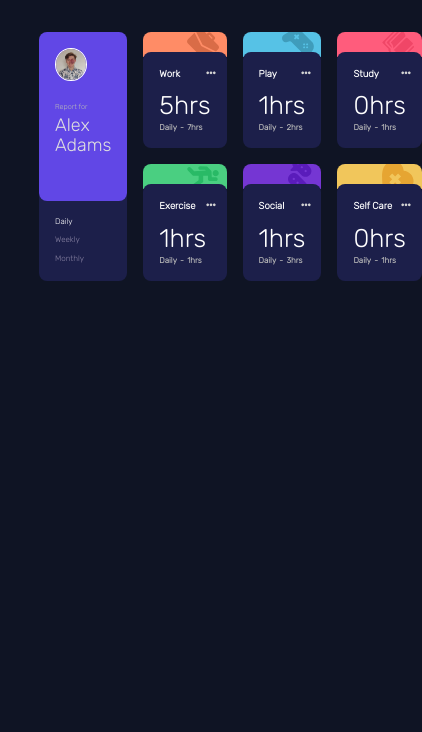
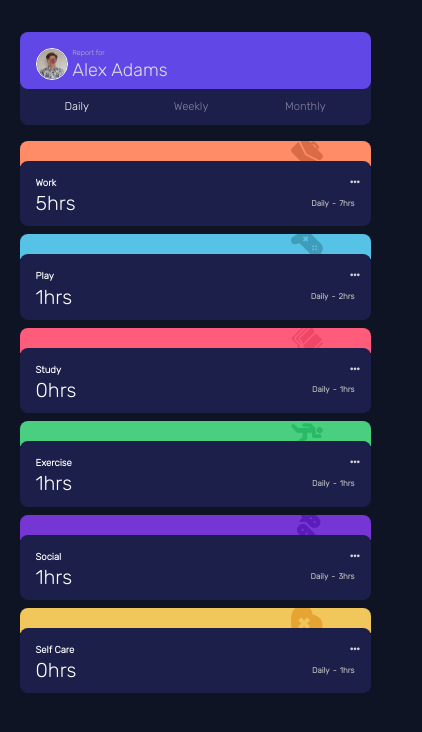
Before and after one commit to HayaiAlex/time-tracking-dashboard, a React (Create React App) app: page / in a window 390 px wide. Shown: the top 732 px of the page, 422 px wide, since content can reach past the window. Built offline with nearby package versions, Linux system fonts and the light colour scheme.

Commit message:
Added mobile styling

```diff
--- /dev/null
+++ b/data.json
@@ -0,0 +1,19 @@
+{
+    "posts": [
+        {
+            "id": 1,
+            "title": "json-server",
+            "author": "typicode"
+        }
+    ],
+    "comments": [
+        {
+            "id": 1,
+            "body": "some comment",
+            "postId": 1
+        }
+    ],
+    "profile": {
+        "name": "typicode"
+    }
+}
--- a/src/App.css
+++ b/src/App.css
@@ -33,6 +33,7 @@ body {
   gap: 1rem;
 }
 
+
 .main-card {
   grid-row: span 2;
   text-align: left;
@@ -63,6 +64,7 @@ body {
 
 .main-card-header-img {
   width: 30px;
+  height: 30px;
   border-radius: 50%;
   border: 1px solid white;
 }
@@ -249,8 +251,85 @@ body {
 }
 
 
-
-
 .block {
   display: block;
 }
+
+
+
+@media screen and (max-width:600px) {
+
+  .main-card {
+    grid-column: span 2;
+    text-align: left;
+  }
+
+  .main-card-header {
+    display: flex;
+    height: 25%;
+  }
+
+  .main-card-name-area {
+    display: flex;
+    margin-left: 0.3rem;
+    flex-direction: column;
+  }
+
+  .main-card-header p {
+    margin-top: 0;
+  }
+
+  .main-card-header .name {
+    margin-top: 0.2rem;
+    line-height: 1.3rem;
+    font-size: 1.125rem;
+    color: rgb(223, 223, 223);;
+  }
+
+
+  .main-card-times {
+    display: grid;
+    grid-template-columns: repeat(3,1fr);
+    text-align: center;
+    justify-content: space-between;
+    font-size: 2rem;
+    padding: 0;
+    padding-top: 1rem;
+    padding-right:0.5rem;
+    height: 30px;
+    margin-top: -10px;
+  }
+
+  .main-card-times p {
+    font-size: 0.7rem;
+  }
+
+  .dashboard {
+    width: 90%;
+    gap:0.5rem;
+    grid-template-columns: 1fr 1fr;
+  }
+
+  .tracker-body {
+    margin-top: 0.2rem;
+    margin-bottom:-0.3rem;
+    display:flex;
+    align-items: center;
+    justify-content: space-between;
+  }
+  .tracker-time {
+    margin: 0;
+    font-size: 1.25rem;
+  }
+}
+
+@media screen and (max-width:400px) {
+  .dashboard {
+    width: 90%;
+    gap:0.5rem;
+    grid-template-columns: 1fr;
+  }
+  .tracker {
+    grid-column: span 2;
+  }
+}
--- a/src/components/MainCard.js
+++ b/src/components/MainCard.js
@@ -1,4 +1,4 @@
-import React, { useState } from 'react';
+import React from 'react';
 import MainCardTimeButton from './MainCardTimeButton';
 
 const MainCard = ({ img, name, activeTime, clicked }) => {
@@ -7,8 +7,10 @@ const MainCard = ({ img, name, activeTime, clicked }) => {
         <div className="main-card">
             <div className="main-card-header">
                 <img src={img} alt="" className='main-card-header-img' />
-                <p>Report for</p>
-                <p className='name'>{name}</p>
+                <div className="main-card-name-area">
+                    <p>Report for</p>
+                    <p className='name'>{name}</p>
+                </div>
             </div>
             <div className="main-card-times">
                 <MainCardTimeButton name="Daily" active={activeTime} clicked={clicked} />
--- a/src/components/OptionsItem.js
+++ b/src/components/OptionsItem.js
@@ -1,6 +1,5 @@
 import React from 'react';
 import PropTypes from 'prop-types';
-import EditForm from './EditForm';
 
 const OptionsItem = ({ name }) => {
 
--- a/src/components/Tracker.js
+++ b/src/components/Tracker.js
@@ -11,10 +11,12 @@ function Tracker({ classType, title, time, timeSet, timeOther }) {
           <TrackerOptionsButton />
         </div>
 
-        <p className='tracker-time'>{time}</p>
-        <div className="tracker-footer">
-          <p className="tracker-time-set">{timeSet}</p>
-          <p className="tracker-time-other">{timeOther}</p>
+        <div className="tracker-body">
+          <p className='tracker-time'>{time}</p>
+          <div className="tracker-footer">
+            <p className="tracker-time-set">{timeSet}</p>
+            <p className="tracker-time-other">{timeOther}</p>
+          </div>
         </div>
       </div>
 
```
